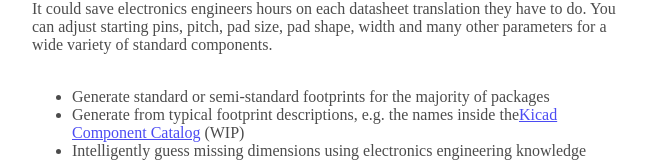
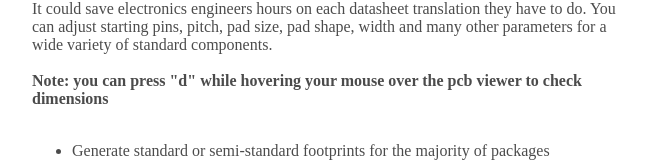
Before and after one commit to tscircuit/text-to-footprint, a Next.js app: page / in a window 1280 px wide. Both pictures are taken after a click on the heading "Capabilities & Limitations". Shown: the part 546-708 px from the top of the page, without its empty margins (308-970 px from the left). Built offline with nearby package versions, Linux system fonts and the light colour scheme; no server answers.

Commit message:
add note that you can press "d" to check dimensions

```diff
--- a/app/page.tsx
+++ b/app/page.tsx
@@ -100,6 +100,12 @@ export default () => {
               variety of standard components.
               <br />
               <br />
+              <b>
+                Note: you can press "d" while hovering your mouse over the pcb
+                viewer to check dimensions
+              </b>
+              <br />
+              <br />
               <ul>
                 <li>
                   Generate standard or semi-standard footprints for the majority
```
